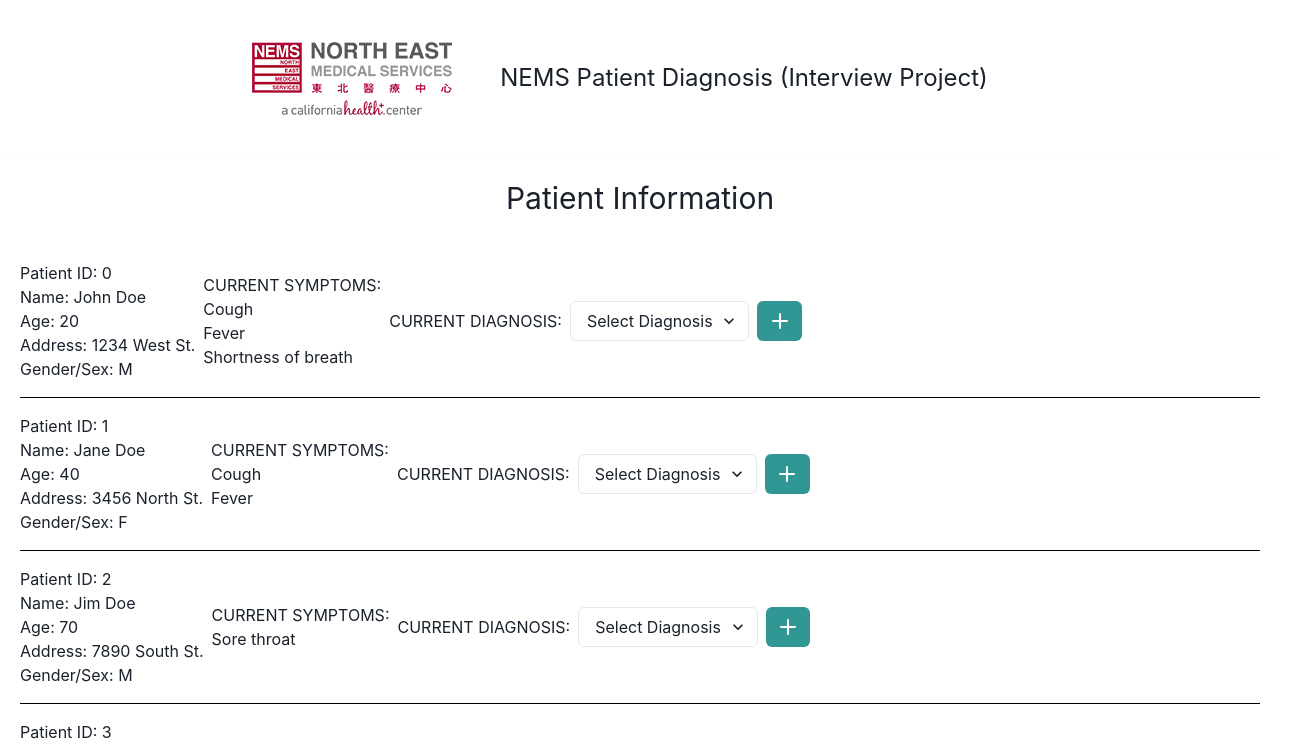
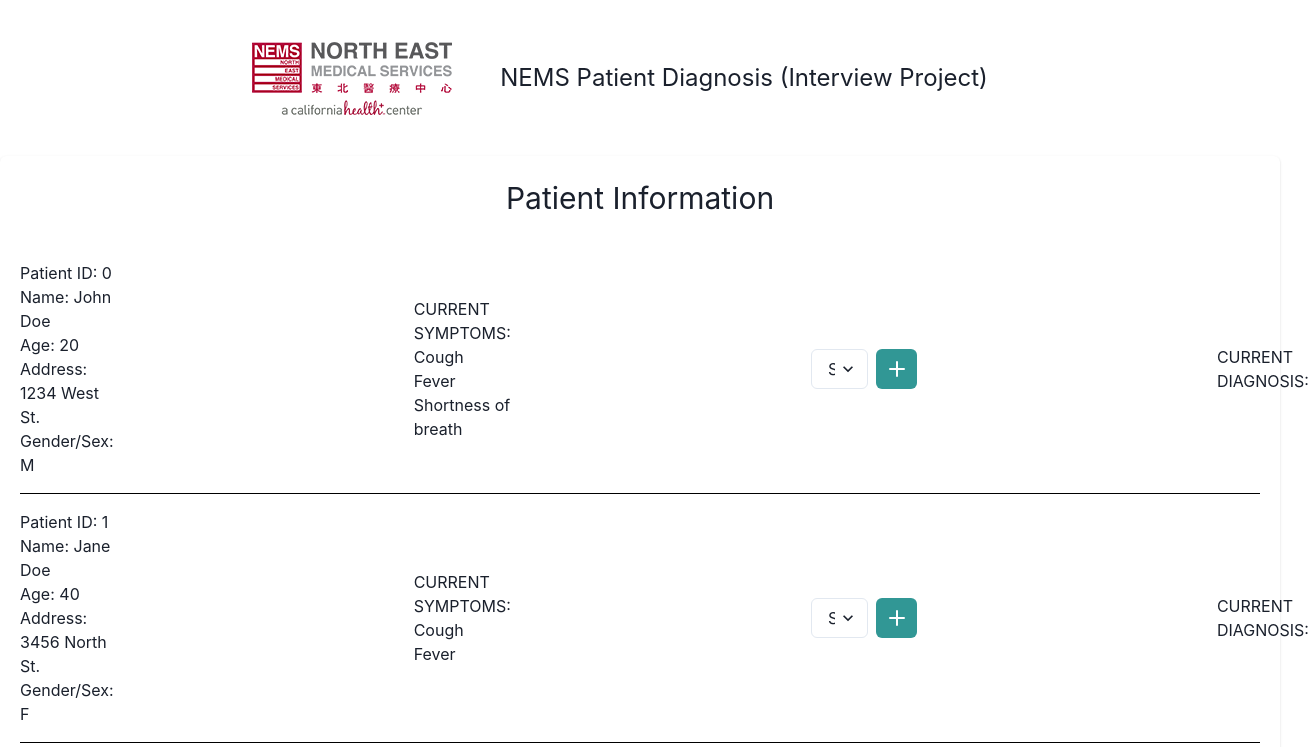
Before and after one commit to ryan-ching/patient-diagnoses, a React (Create React App) app: page / in a window 1280 px wide. Shown: the top 747 px of the page, 1309 px wide, since content can reach past the window. Built offline with nearby package versions, Linux system fonts and the light colour scheme.

Commit message:
added delete function (slow performance) TODO: improve dlete function, styling, implement submit section to export to csv

```diff
--- a/src/App.js
+++ b/src/App.js
@@ -1,4 +1,4 @@
-import react from 'react';
+import react, { useEffect } from 'react';
 import {Box, Text, HStack, Stack, Card, CardHeader, CardBody, StackDivider} from '@chakra-ui/react';
 import Header from './components/Header';
 import PatientSection from './components/PatientSection';
@@ -7,15 +7,35 @@ import {ChakraProvider} from '@chakra-ui/react';
 import {diagnosisList, patientList} from './components/Data';
 
 function App() {
-    const [patientStatus, setPatientStatus] = react.useState(patientList);
+    const [patientStatus, setPatientStatus] = react.useState(() => {
+      const savedData = localStorage.getItem('patientStatus');
+      return savedData ? JSON.parse(savedData) : patientList;
+    });
+    useEffect(() => {
+        localStorage.setItem('patientStatus', JSON.stringify(patientStatus));
+    }, [patientStatus]);
 
     const updatePatientDiagnosis = (patientId, newDiagnosis) => {
+        setPatientStatus((prevPatientStatus) => {
+            return prevPatientStatus.map((patient) => {
+                if (patient.id === patientId && !patient.diagnoses.includes(newDiagnosis)) {
+                    return {
+                        ...patient,
+                        diagnoses: [...patient.diagnoses, newDiagnosis]
+                    }
+                }
+                return patient;
+            })
+        })
+    }
+
+    const deletePatientDiagnosis = (patientId, diagnosis) => {
         setPatientStatus((prevPatientStatus) => {
             return prevPatientStatus.map((patient) => {
                 if (patient.id === patientId) {
                     return {
                         ...patient,
-                        diagnoses: [...patient.diagnoses, newDiagnosis]
+                        diagnoses: patient.diagnoses.filter((d) => d !== diagnosis)
                     }
                 }
                 return patient;
@@ -34,7 +54,10 @@ function App() {
             <Stack divider={<StackDivider borderColor="black"/>} spacing="4">
             {patientStatus.map((patient) => (
                 <HStack>
-                  <PatientSection patient={patient} updatePatientDiagnosis={updatePatientDiagnosis}/>
+                  <PatientSection
+                    patient={patient}
+                    updatePatientDiagnosis={updatePatientDiagnosis}
+                    deletePatientDiagnosis={deletePatientDiagnosis}/>
                 </HStack>
             ))}
             </Stack>
--- a/src/components/PatientSection.js
+++ b/src/components/PatientSection.js
@@ -1,10 +1,11 @@
 import React from "react";
 import { diagnosisList } from "./Data";
 import {Select, Box, Text, Button, HStack} from '@chakra-ui/react'
-import {AddIcon} from '@chakra-ui/icons'
+import {AddIcon, CloseIcon} from '@chakra-ui/icons'
 
-const PatientSection = ({patient, updatePatientDiagnosis}) => {
+const PatientSection = ({patient, updatePatientDiagnosis, deletePatientDiagnosis}) => {
     const [selectDiagnosis, setSelectDiagnosis] = React.useState('');
+    const [deleteDiagnosis, setDeleteDiagnosis] = React.useState('');
 
     const filteredDiagnosis = diagnosisList.filter((diagnosis) => {
         return diagnosis.symptoms.some(symptom => patient.symptoms.includes(symptom));
@@ -28,9 +29,18 @@ const PatientSection = ({patient, updatePatientDiagnosis}) => {
         }
         console.log({selectDiagnosis})
     };
+    const handleDelete = (e) => {
+        e.preventDefault();
+        setDeleteDiagnosis(e.target.value);
+    }
+    const handleDeleteDiagnosis = (e) => {
+        e.preventDefault();
+        setDeleteDiagnosis(e.target.value);
+        deletePatientDiagnosis(patient.id, deleteDiagnosis);
+    }
     return (
-        <Box>
-            <HStack>
+        <Box >
+            <HStack spacing={300} justify="center" align="center" width="100%">
                 <Box>
                     <Text>Patient ID: {patient.id}</Text>
                     <Text>Name: {patient.name}</Text>
@@ -44,12 +54,6 @@ const PatientSection = ({patient, updatePatientDiagnosis}) => {
                         <Text>{symptom}</Text>
                     ))}
                 </Box>
-                <Box>
-                    <Text>CURRENT DIAGNOSIS:</Text>
-                    {patient.diagnoses.map((diagnosis) => (
-                        <Text>{diagnosis}</Text>
-                    ))}
-                </Box>
                 <HStack>
                     <Select value={selectDiagnosis} onChange={handleChange}>
                         <option value="" disabled selected hidden>Select Diagnosis </option>
@@ -61,6 +65,15 @@ const PatientSection = ({patient, updatePatientDiagnosis}) => {
                         <AddIcon />
                     </Button>
                 </HStack>
+                <Box>
+                    <Text>CURRENT DIAGNOSIS:</Text>
+                    {patient.diagnoses.map((diagnosis) => (
+                        <HStack>
+                            <Text>{diagnosis}</Text>
+                            <Button value={diagnosis} onClick={handleDeleteDiagnosis}><CloseIcon /></Button>
+                        </HStack>
+                    ))}
+                </Box>
             </HStack>
         </Box>
     );
```
Also changed, not shown: src/images/uml.png (added), 1 other file (tests, documents, lock files or other folders).
